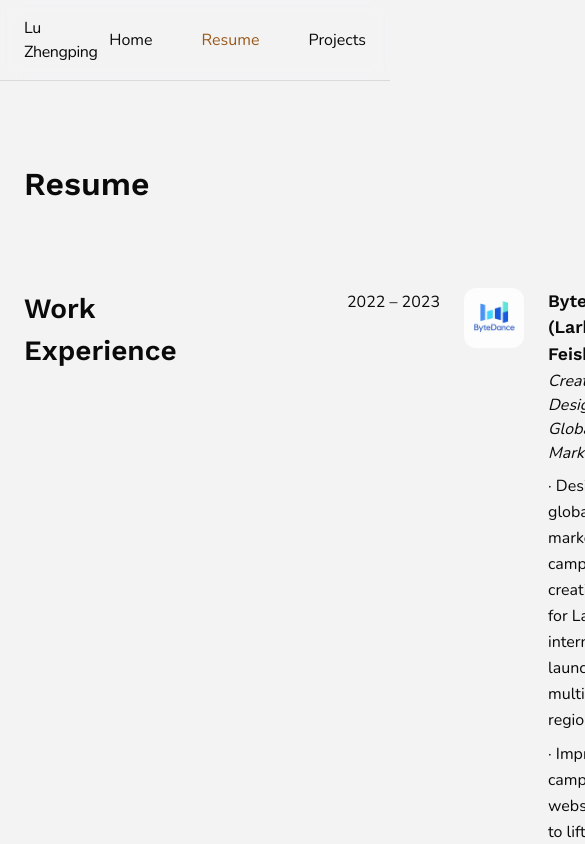
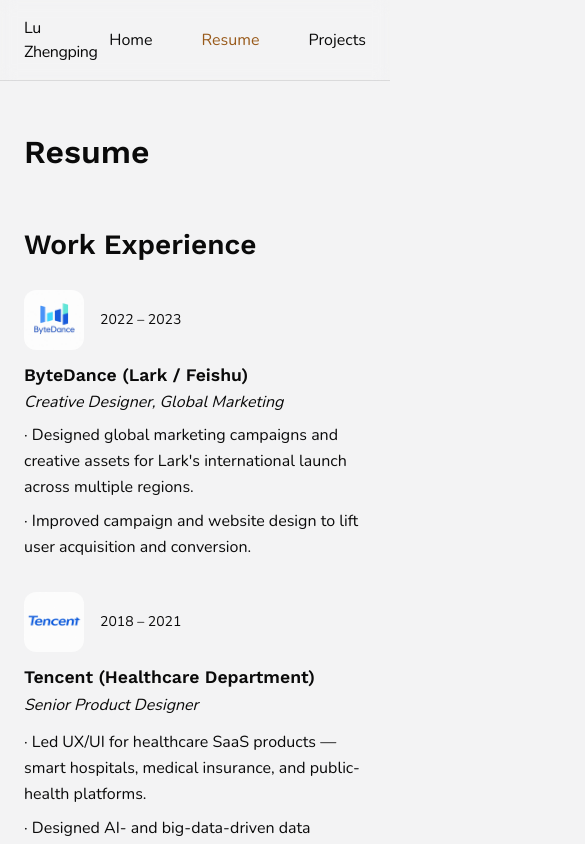
Before and after one commit to Appinlu6/Personalportfoliowebsite, a React (Vite) app: page /about in a window 390 px wide. Shown: the top 844 px of the page, 585 px wide, since content can reach past the window. Built offline with nearby package versions, Linux system fonts and the light colour scheme.

Commit message:
Make resume page responsive for mobile.
Stack section headings, dates, logos, and skills vertically on small screens while preserving the desktop three-column layout.

Co-authored-by: Cursor <cursoragent@cursor.com>

```diff
--- a/src/app/pages/AboutPage.tsx
+++ b/src/app/pages/AboutPage.tsx
@@ -11,21 +11,21 @@ const fadeUp = {
   visible: { opacity: 1, y: 0 },
 };
 
-function LogoPlaceholder() {
+function LogoPlaceholder({ className = '' }: { className?: string }) {
   return (
     <div
-      className="h-[60px] w-[60px] flex-shrink-0 rounded-xl bg-white border border-border"
+      className={`h-[60px] w-[60px] flex-shrink-0 rounded-xl bg-white border border-border ${className}`.trim()}
       aria-hidden
     />
   );
 }
 
-function CompanyLogo({ src, alt }: { src: string; alt: string }) {
+function CompanyLogo({ src, alt, className = '' }: { src: string; alt: string; className?: string }) {
   return (
     <img
       src={src}
       alt={alt}
-      className="h-[60px] w-[60px] flex-shrink-0 rounded-xl object-cover"
+      className={`h-[60px] w-[60px] flex-shrink-0 rounded-xl object-cover ${className}`.trim()}
     />
   );
 }
@@ -41,24 +41,25 @@ function ResumeEntry({
   logoAlt?: string;
   children: ReactNode;
 }) {
+  const logoOrder = 'order-1 sm:order-none';
   return (
     <motion.div
-      className="grid grid-cols-[10rem_60px_1fr] items-start gap-x-6"
+      className="grid grid-cols-[60px_1fr] items-start gap-x-4 gap-y-3 sm:grid-cols-[10rem_60px_1fr] sm:gap-x-6 sm:gap-y-0"
       variants={fadeUp}
       transition={{ duration: 0.42, ease: 'easeOut' }}
     >
       <span
-        className="block pt-0.5 text-right text-base text-muted-foreground"
+        className="order-2 self-center text-sm text-muted-foreground sm:order-none sm:self-start sm:pt-0.5 sm:text-right sm:text-base"
         style={{ fontFamily: "'Avenir', 'Nunito', sans-serif", fontWeight: 300 }}
       >
         {date}
       </span>
       {logoSrc ? (
-        <CompanyLogo src={logoSrc} alt={logoAlt ?? ''} />
+        <CompanyLogo src={logoSrc} alt={logoAlt ?? ''} className={logoOrder} />
       ) : (
-        <LogoPlaceholder />
+        <LogoPlaceholder className={logoOrder} />
       )}
-      <div>{children}</div>
+      <div className="order-3 col-span-2 sm:order-none sm:col-span-1">{children}</div>
     </motion.div>
   );
 }
@@ -96,10 +97,10 @@ const skillStagger = {
 
 export function AboutPage() {
   return (
-    <section className="page-shell py-32">
-      <PageContainer className="pt-8">
+    <section className="page-shell pt-28 pb-20 md:py-32">
+      <PageContainer className="pt-4 md:pt-8">
         <motion.h1
-          className="mb-20 font-semibold font-['Work_Sans']"
+          className="mb-12 font-semibold font-['Work_Sans'] md:mb-20"
           style={{ fontSize: '32px' }}
           initial="hidden"
           animate="visible"
@@ -111,16 +112,16 @@ export function AboutPage() {
 
         {/* Work Experience */}
         <motion.div
-          className="flex gap-16 mb-20 pb-20 border-b border-border"
+          className="flex flex-col gap-6 mb-12 pb-12 border-b border-border md:flex-row md:gap-16 md:mb-20 md:pb-20"
           initial="hidden"
           whileInView="visible"
           viewport={{ once: true, amount: 0.18 }}
           variants={stagger}
         >
-          <motion.div className="w-48 flex-shrink-0" variants={fadeUp} transition={{ duration: 0.42, ease: 'easeOut' }}>
+          <motion.div className="w-full flex-shrink-0 md:w-48" variants={fadeUp} transition={{ duration: 0.42, ease: 'easeOut' }}>
             <h2 className="font-semibold font-['Work_Sans']" style={{ fontSize: '28px' }}>Work Experience</h2>
           </motion.div>
-          <div className="flex-1 space-y-10">
+          <div className="flex-1 space-y-8 md:space-y-10">
             <ResumeEntry date="2022 – 2023" logoSrc={bytedanceLogo} logoAlt="ByteDance">
               <p style={{ fontSize: '1.1rem', fontFamily: "'Work Sans', sans-serif", fontWeight: 600 }} className="mb-0.5">ByteDance (Lark / Feishu)</p>
               <p className="text-base text-muted-foreground italic mb-2">Creative Designer, Global Marketing</p>
@@ -151,16 +152,16 @@ export function AboutPage() {
 
         {/* Education */}
         <motion.div
-          className="flex gap-16 mb-20 pb-20 border-b border-border"
+          className="flex flex-col gap-6 mb-12 pb-12 border-b border-border md:flex-row md:gap-16 md:mb-20 md:pb-20"
           initial="hidden"
           whileInView="visible"
           viewport={{ once: true, amount: 0.18 }}
           variants={stagger}
         >
-          <motion.div className="w-48 flex-shrink-0" variants={fadeUp} transition={{ duration: 0.42, ease: 'easeOut' }}>
+          <motion.div className="w-full flex-shrink-0 md:w-48" variants={fadeUp} transition={{ duration: 0.42, ease: 'easeOut' }}>
             <h2 className="font-semibold font-['Work_Sans']" style={{ fontSize: '28px' }}>Education</h2>
           </motion.div>
-          <div className="flex-1 space-y-10">
+          <div className="flex-1 space-y-8 md:space-y-10">
             <ResumeEntry date="2025 – 2026" logoSrc={polyuLogo} logoAlt="The Hong Kong Polytechnic University">
               <p style={{ fontSize: '1.1rem', fontFamily: "'Work Sans', sans-serif", fontWeight: 600 }} className="mb-1">The Hong Kong Polytechnic University</p>
               <p className="text-base text-muted-foreground mb-2">MSc in Generative AI & Humanities</p>
@@ -175,18 +176,18 @@ export function AboutPage() {
 
         {/* Skills */}
         <motion.div
-          className="flex gap-16 mb-20"
+          className="flex flex-col gap-6 mb-12 md:flex-row md:gap-16 md:mb-20"
           initial="hidden"
           whileInView="visible"
           viewport={{ once: true, amount: 0.18 }}
           variants={stagger}
         >
-          <motion.div className="w-48 flex-shrink-0" variants={fadeUp} transition={{ duration: 0.42, ease: 'easeOut' }}>
+          <motion.div className="w-full flex-shrink-0 md:w-48" variants={fadeUp} transition={{ duration: 0.42, ease: 'easeOut' }}>
             <h2 className="font-semibold font-['Work_Sans']" style={{ fontSize: '28px' }}>Skills & Expertise</h2>
           </motion.div>
           <div className="flex-1">
             <motion.div
-              className="grid grid-cols-2 gap-3 ml-[12.5rem]"
+              className="grid grid-cols-2 gap-3 sm:grid-cols-2 md:ml-[12.5rem]"
               variants={skillStagger}
             >
               {skills.map((skill) => (
```
